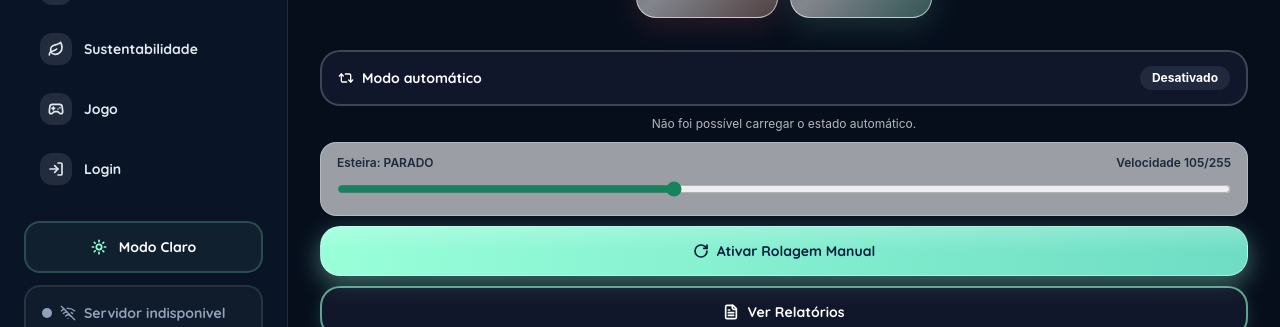
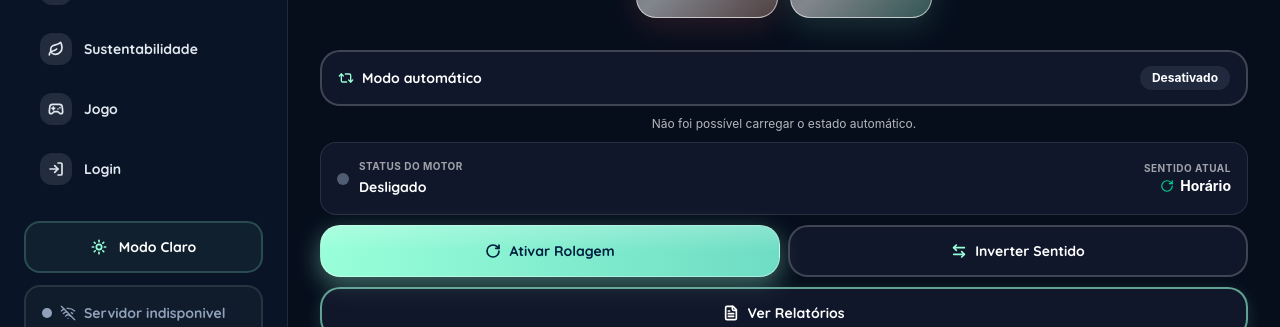
Before and after one commit to Pedrootavio12BTARDE/Frontend-Incubadora-TCC, a React (Vite) app: page / in a window 1280 px wide. Shown: the part 467-794 px from the top of the page. Built offline with nearby package versions, Linux system fonts and the light colour scheme; no server answers.

Commit message:
Motor atualizações

```diff
--- a/src/app/components/ActionButtons.tsx
+++ b/src/app/components/ActionButtons.tsx
@@ -1,4 +1,4 @@
-import { FileText, RotateCw, Repeat2 } from "lucide-react";
+import { FileText, RotateCw, RotateCcw, Repeat2, ArrowLeftRight } from "lucide-react";
 import { useEffect, useState } from "react";
 import { getMotorMode, getMotorState, rotateMotor, setMotorAutoMode } from "../../services/api";
 import { socketService } from "../../services/socketio";
@@ -10,6 +10,8 @@ interface ActionButtonsProps {
   onRequireAuth?: () => void;
 }
 
+const FIXED_MOTOR_SPEED = 140; // Velocidade fixa suave da esteira (PWM)
+
 export function ActionButtons({
   onNavigateToReports,
   darkMode = false,
@@ -18,8 +20,8 @@ export function ActionButtons({
 }: ActionButtonsProps) {
   const [isRotatingRequest, setIsRotatingRequest] = useState(false);
   const [rotationMessage, setRotationMessage] = useState("");
-  const [motorSpeed, setMotorSpeed] = useState(105);
   const [motorState, setMotorState] = useState<"MOVING" | "STOPPED">("STOPPED");
+  const [direction, setDirection] = useState<"Horário" | "Anti-horário">("Horário");
   const [autoRoll, setAutoRoll] = useState(false);
   const [isLoadingMode, setIsLoadingMode] = useState(true);
   const [isSavingMode, setIsSavingMode] = useState(false);
@@ -44,6 +46,10 @@ export function ActionButtons({
       }
       if (data?.actuator === "motor" && (data.state === "MOVING" || data.state === "STOPPED")) {
         setMotorState(data.state);
+        // Quando a esteira conclui a rolagem e para, o sentido alterna para a próxima
+        if (data.state === "STOPPED") {
+          setDirection((prev) => (prev === "Horário" ? "Anti-horário" : "Horário"));
+        }
       }
     };
 
@@ -89,8 +95,8 @@ export function ActionButtons({
     setIsRotatingRequest(true);
     setRotationMessage("");
     try {
-      await rotateMotor(1500, motorSpeed);
-      setRotationMessage("Comando enviado: rolagem em andamento.");
+      await rotateMotor(1500, FIXED_MOTOR_SPEED);
+      setRotationMessage(`Comando enviado: rolagem em andamento (${direction}).`);
     } catch (error) {
       console.error("Erro ao solicitar rolagem:", error);
       setRotationMessage("Não foi possível enviar o comando.");
@@ -99,12 +105,21 @@ export function ActionButtons({
     }
   };
 
+  const handleToggleDirection = () => {
+    setDirection((prev) => {
+      const next = prev === "Horário" ? "Anti-horário" : "Horário";
+      setRotationMessage(`Sentido invertido para: ${next}.`);
+      return next;
+    });
+  };
+
   const secondaryButton = darkMode
-    ? "bg-[#1a1f35]/60 text-white"
-    : "bg-white/60 text-[#001F3F]";
+    ? "bg-[#1a1f35]/60 text-white hover:border-[#98FFD9]/50"
+    : "bg-white/60 text-[#001F3F] hover:border-[#001F3F]/30";
 
   return (
     <div className="pt-2 space-y-2.5">
+      {/* ── Modo Automático (Liga/Desliga Rolagem a cada 4h) ── */}
       <button
         type="button"
         onClick={handleToggleAutoMode}
@@ -120,7 +135,7 @@ export function ActionButtons({
       >
         <span className="flex items-center justify-between gap-3">
           <span className="flex items-center gap-2">
-            <Repeat2 className="h-4 w-4" />
+            <Repeat2 className="h-4 w-4 text-[#98FFD9]" />
             <span className="text-sm font-bold" style={{ fontFamily: "Quicksand, sans-serif" }}>
               {isLoadingMode ? "Carregando modo automático…" : "Modo automático"}
             </span>
@@ -130,43 +145,93 @@ export function ActionButtons({
           </span>
         </span>
         {autoRoll && !isLoadingMode && (
-          <span className="mt-2 block text-xs font-medium">Automático ligado — rolagem programada a cada 4 horas.</span>
+          <span className="mt-2 block text-xs font-medium opacity-80">Automático ligado — rolagem programada a cada 4 horas.</span>
         )}
       </button>
       {modeMessage && <p role="status" className={`text-center text-xs ${darkMode ? "text-white/70" : "text-[#001F3F]/70"}`}>{modeMessage}</p>}
 
-      <div className="rounded-2xl border border-slate-300/50 bg-white/60 px-4 py-3 text-slate-800">
-        <div className="mb-2 flex items-center justify-between gap-3 text-xs font-semibold">
-          <span>Esteira: {motorState === "MOVING" ? "MOVENDO" : "PARADO"}</span>
-          <span>Velocidade {motorSpeed}/255</span>
+      {/* ── Status do Motor e Sentido Atual (Sem controle manual de velocidade) ── */}
+      <div
+        className={`rounded-2xl border p-4 transition-all duration-300 ${
+          darkMode
+            ? "border-white/10 bg-[#1a1f35]/60 text-white"
+            : "border-[#001F3F]/15 bg-white/70 text-[#001F3F] shadow-sm"
+        }`}
+      >
+        <div className="flex items-center justify-between gap-3">
+          {/* Status Ligado / Desligado */}
+          <div className="flex items-center gap-2.5">
+            <span
+              className={`h-3 w-3 rounded-full transition-all duration-300 ${
+                motorState === "MOVING"
+                  ? "bg-emerald-400 shadow-[0_0_10px_rgba(52,211,153,0.9)] animate-pulse"
+                  : "bg-slate-400/50"
+              }`}
+            />
+            <div>
+              <span className="block text-[10px] font-bold uppercase tracking-wider opacity-60">Status do Motor</span>
+              <span className="text-sm font-extrabold" style={{ fontFamily: "Quicksand, sans-serif" }}>
+                {motorState === "MOVING" ? "Ligado (Em movimento)" : "Desligado"}
+              </span>
             </div>
-        <input
-          aria-label="Velocidade PWM da esteira"
-          type="range"
-          min={60}
-          max={180}
-          step={5}
-          value={motorSpeed}
-          onChange={(event) => setMotorSpeed(Number(event.target.value))}
-          className="w-full accent-[#16835e]"
-        />
           </div>
+
+          {/* Sentido Atual */}
+          <div className="text-right">
+            <span className="block text-[10px] font-bold uppercase tracking-wider opacity-60">Sentido Atual</span>
+            <div className="flex items-center justify-end gap-1.5 text-sm font-bold text-[#98FFD9]">
+              {direction === "Horário" ? (
+                <RotateCw className="h-3.5 w-3.5 text-emerald-400" />
+              ) : (
+                <RotateCcw className="h-3.5 w-3.5 text-cyan-400" />
+              )}
+              <span className={darkMode ? "text-white" : "text-[#001F3F]"}>{direction}</span>
+            </div>
+          </div>
+        </div>
+      </div>
+
+      {/* ── Botões de Ação da Esteira (Ligar / Inverter Sentido) ── */}
+      <div className="grid grid-cols-1 sm:grid-cols-2 gap-2">
+        {/* Ativar Rolagem Manual (Ligar) */}
         <button
           type="button"
           onClick={handleRotate}
           disabled={isRotatingRequest}
-        className={`relative w-full overflow-hidden rounded-[1.25rem] border border-white/40 bg-gradient-to-r from-[#98FFD9] to-[#6EDDC4] py-3.5 text-[#001F3F] shadow-[0_8px_24px_rgba(152,255,217,0.4)] transition-all duration-300 hover:shadow-[0_12px_32px_rgba(152,255,217,0.5)] ${isRotatingRequest ? "cursor-wait opacity-60" : ""}`}
+          className={`relative overflow-hidden rounded-[1.25rem] border border-white/40 bg-gradient-to-r from-[#98FFD9] to-[#6EDDC4] py-3.5 px-3 text-[#001F3F] shadow-[0_8px_24px_rgba(152,255,217,0.4)] transition-all duration-300 hover:shadow-[0_12px_32px_rgba(152,255,217,0.5)] ${
+            isRotatingRequest ? "cursor-wait opacity-60" : ""
+          }`}
         >
           <div className="absolute inset-0 bg-gradient-to-t from-transparent via-white/0 to-white/20 transition-all duration-300 group-hover:via-white/20" />
           <span className="relative flex items-center justify-center gap-2">
-          <RotateCw className="h-4 w-4" strokeWidth={2.5} />
+            <RotateCw className={`h-4 w-4 ${isRotatingRequest ? "animate-spin" : ""}`} strokeWidth={2.5} />
             <span className="text-sm font-bold" style={{ fontFamily: "Quicksand, sans-serif" }}>
-            {isRotatingRequest ? "Enviando…" : "Ativar Rolagem Manual"}
+              {isRotatingRequest ? "Rolando…" : "Ativar Rolagem"}
             </span>
           </span>
         </button>
+
+        {/* Inverter Sentido/Direção */}
+        <button
+          type="button"
+          onClick={handleToggleDirection}
+          disabled={isRotatingRequest}
+          className={`relative flex items-center justify-center gap-2 overflow-hidden rounded-[1.25rem] border-2 py-3.5 px-3 transition-all duration-300 ${
+            darkMode
+              ? "border-white/20 bg-[#1a1f35]/60 text-white hover:border-[#98FFD9]/50 hover:bg-[#98FFD9]/10"
+              : "border-[#001F3F]/15 bg-white/60 text-[#001F3F] hover:border-[#001F3F]/30 hover:bg-black/5"
+          }`}
+        >
+          <ArrowLeftRight className="h-4 w-4 text-[#98FFD9]" strokeWidth={2.5} />
+          <span className="text-sm font-bold" style={{ fontFamily: "Quicksand, sans-serif" }}>
+            Inverter Sentido
+          </span>
+        </button>
+      </div>
+
       {rotationMessage && <p role="status" className={`text-center text-xs ${darkMode ? "text-white/70" : "text-[#001F3F]/70"}`}>{rotationMessage}</p>}
 
+      {/* ── Ver Relatórios ── */}
       <button
         type="button"
         onClick={onNavigateToReports}
--- a/src/services/api.ts
+++ b/src/services/api.ts
@@ -156,7 +156,7 @@ export async function setFan(state: 'on' | 'off' | 'auto'): Promise<{ success: b
   });
 }
 
-export async function rotateMotor(durationMs: number = 1500, speed: number = 105): Promise<{
+export async function rotateMotor(durationMs: number = 1500, speed: number = 140): Promise<{
   ok: boolean;
   command: { id: number; durationMs: number; speed: number; status: string };
 }> {
```
Also changed, not shown: 2 other files (tests, documents, lock files or other folders). Lines whose indentation alone changed are shown as unchanged.
